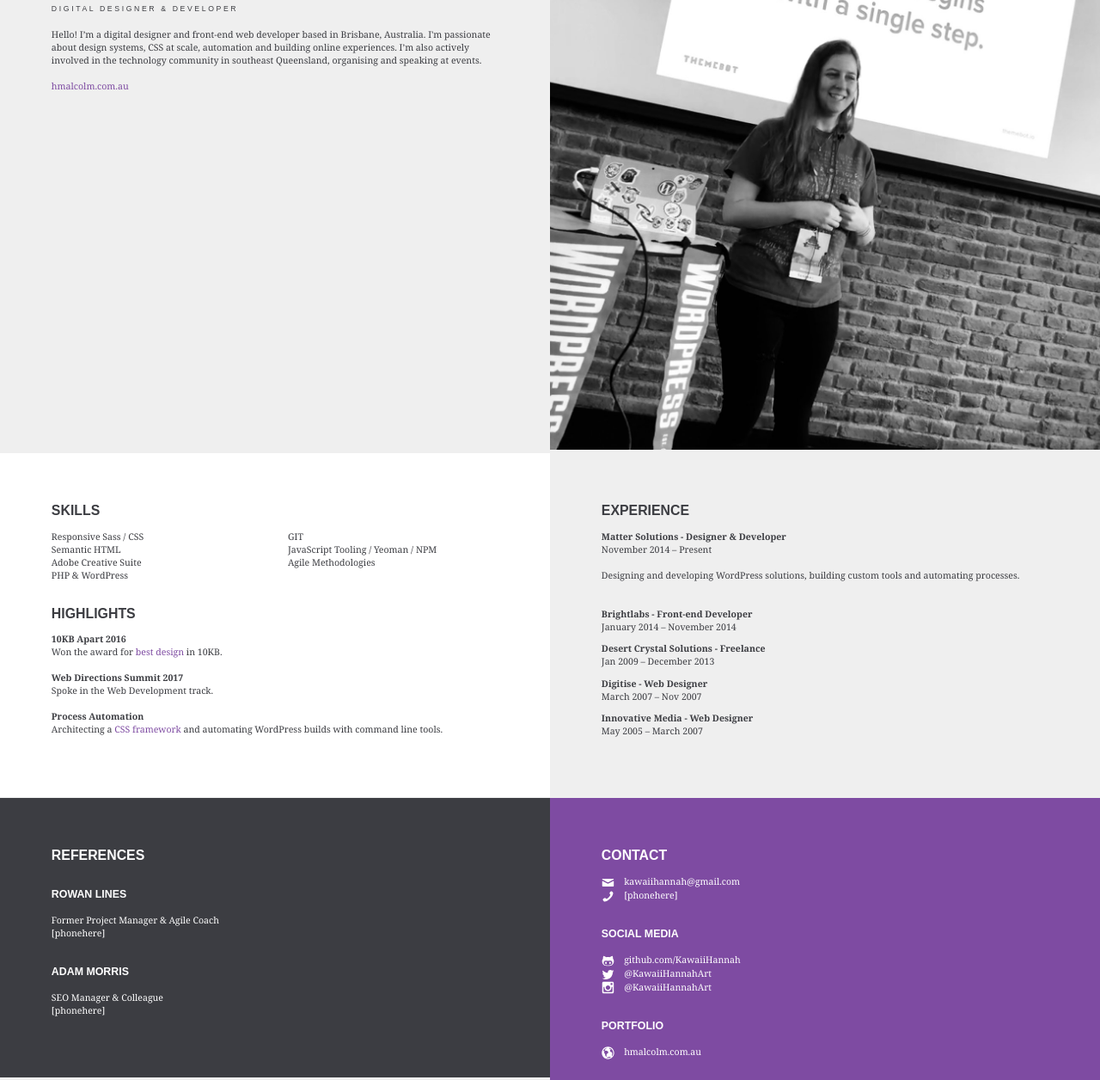
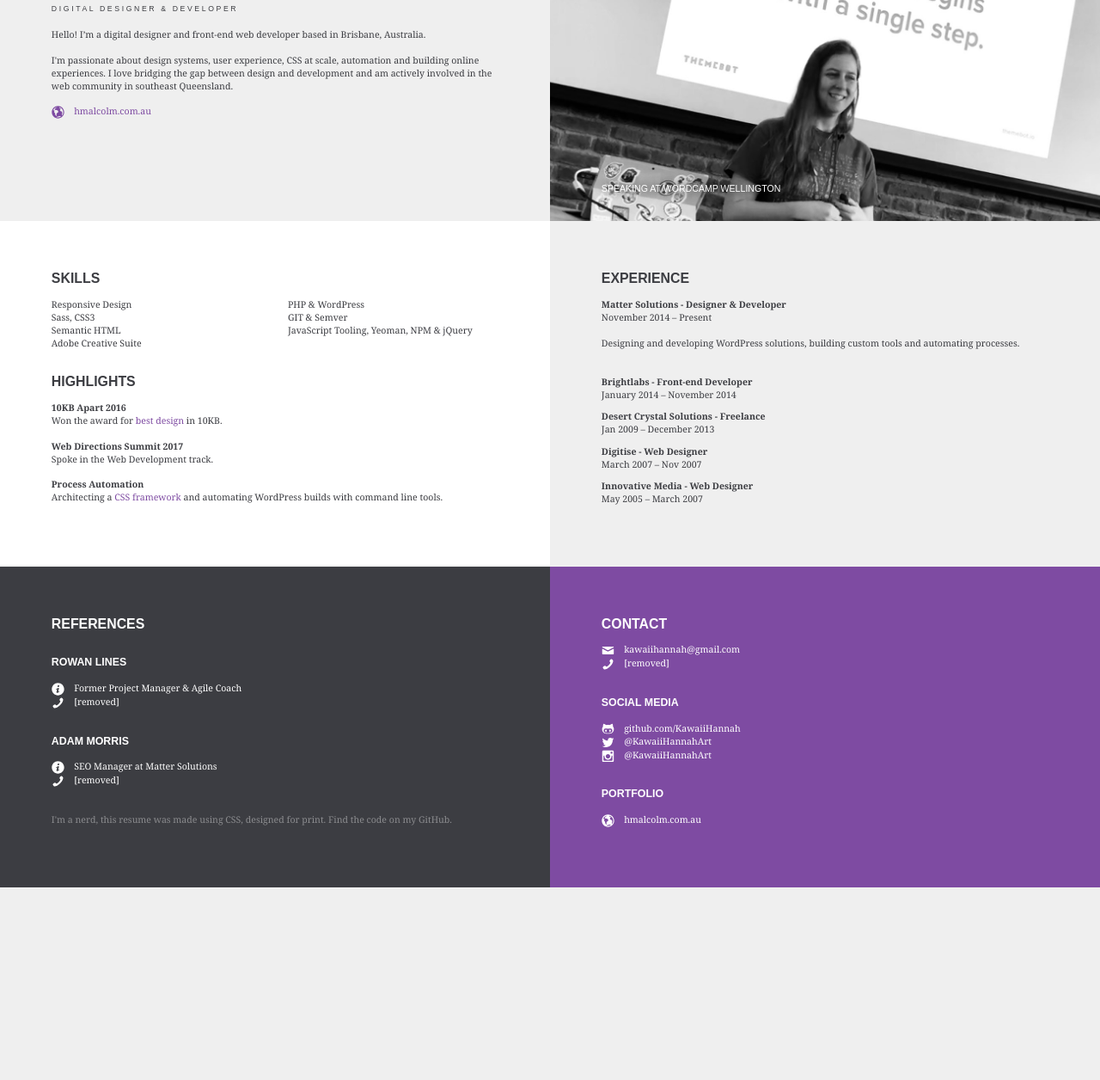
Before and after one commit to KawaiiHannah/resume, a plain HTML site: page index.html in a window 1280 px wide. Shown: the part 117-1373 px from the top of the page at 86% size. After the commit the page ends 1149 px from the top, so only its background shows below. Drawn offline with Linux system fonts and the light colour scheme; a script that the page names is missing.

Commit message:
Wording adjustments and styling updates

```diff
--- a/css/main.css
+++ b/css/main.css
@@ -45,7 +45,8 @@ p {
 h1,
 h2,
 h3,
-.c-decorative-heading {
+.c-decorative-heading,
+figcaption {
 
 	font-family: 'Josefin Sans', Arial, sans-serif;
 	text-transform: uppercase;
@@ -121,6 +122,41 @@ dd + dt {
 
 
 
+
+figure {
+
+	position: relative;
+	margin: 0;
+	max-height: 99mm;
+	overflow: hidden;
+
+}
+
+
+
+
+figcaption {
+
+	position: absolute;
+	bottom: 0;
+	left: 0;
+	padding: 7.92mm 15.84mm;
+	color: #fff;
+	text-shadow: 0 0 3mm #000;
+
+}
+
+
+
+[data-layout="l-two-columns"] > * {
+
+	width: 50%;
+	float: left;
+
+}
+
+
+
 .o-list--unstyled {
 
 	list-style: none;
@@ -190,18 +226,11 @@ dd + dt {
 }*/
 
 
-[data-layout="l-two-columns"] > * {
-
-	width: 50%;
-	float: left;
-
-}
-
-
 
 .c-box {
 
 	padding: 15.84mm;
+	min-height: 98.9mm;
 
 }
 
@@ -284,6 +313,15 @@ dd + dd {
 }
 
 
+.disclaimer {
+
+	margin-top: 7.92mm;
+	opacity: .4;
+	margin-bottom: 0;
+
+}
+
+
 @media print {
 
 	.c-box,
@@ -295,3 +333,26 @@ dd + dd {
 	}
 
 }
+
+
+@media screen and ( max-width: 799px ) {
+
+	[data-layout="l-two-columns"] > * {
+
+		width: 100%;
+
+	}
+
+}
+
+
+
+@media screen and ( min-width: 800px ) {
+
+	[data-layout="l-two-columns"] > *:nth-of-type( 2n + 1 ) {
+
+		clear: left;
+
+	}
+
+}
--- a/index.html
+++ b/index.html
@@ -1,4 +1,3 @@
-
 <!doctype html>
 <html class="no-js" lang="">
 
@@ -20,13 +19,20 @@
 		<div class="c-box">
 			<h1>Hannah Malcolm</h1>
 			<p class="c-decorative-heading">Digital Designer & Developer</p>
-			<p>Hello! I’m a digital designer and front-end web developer based in Brisbane, Australia. I'm passionate about design systems, CSS at scale, automation and building online experiences. I’m also actively involved in the technology community in southeast Queensland, organising and speaking at events.</p>
+			<p>Hello! I’m a digital designer and front-end web developer based in Brisbane, Australia.</p><p>I'm passionate about design systems, user experience, CSS at scale, automation and building online experiences. I love bridging the gap between design and development and am actively involved in the web community in southeast Queensland.</p>
 
-			<p><a href="https://hmalcolm.com.au">hmalcolm.com.au</a></p>
+			<p><a href="https://hmalcolm.com.au"><i class="o-icon  o-icon--before"><svg version="1.1" xmlns="http://www.w3.org/2000/svg" width="50" height="50" viewBox="0 0 50 50">
+<title>globe</title>
+<path d="M25 1c-13.237 0-24.002 10.767-24.002 24s10.765 24 24.002 24c13.233 0 24-10.767 24-24s-10.767-24-24-24zM45.47 25c0 4.683-1.59 9-4.24 12.45-0.75-0.585-1.548-2.167-0.798-3.808 0.758-1.65 0.955-5.47 0.78-6.958-0.165-1.485-0.938-5.063-3.035-5.098-2.095-0.030-3.533-0.723-4.777-3.208-2.583-5.17 4.848-6.162 2.265-9.023-0.723-0.805-4.458 3.305-5.005-2.173-0.035-0.392 0.338-0.98 0.84-1.59 8.11 2.725 13.97 10.392 13.97 19.405zM22.188 4.733c-0.49 0.955-1.783 1.342-2.567 2.060-1.71 1.548-2.445 1.333-3.365 2.817-0.927 1.485-3.917 3.623-3.917 4.698s1.51 2.34 2.265 2.095c0.755-0.25 2.748-0.235 3.917 0.175 1.173 0.415 9.785 0.83 7.040 8.11-0.87 2.315-4.683 1.925-5.698 5.758-0.152 0.563-0.68 2.965-0.712 3.75-0.063 1.215 0.86 5.795-0.313 5.795-1.177 0-4.345-4.098-4.345-4.84s-0.82-3.345-0.82-5.575c0-2.227-3.795-2.192-3.795-5.155 0-2.67 2.058-4 1.595-5.283-0.452-1.275-4.067-1.317-5.575-1.475 2.633-6.827 8.825-11.895 16.29-12.93zM18.56 44.425c1.23-0.65 1.355-1.49 2.47-1.533 1.275-0.058 2.313-0.498 3.75-0.815 1.275-0.277 3.558-1.573 5.565-1.737 1.695-0.138 5.037 0.087 5.938 1.723-3.237 2.152-7.12 3.408-11.285 3.408-2.248 0-4.413-0.373-6.438-1.045z"></path>
+</svg></i>hmalcolm.com.au</a></p>
 		</div>
 
 		<div>
-			<img src="img/hannah-photo.jpg">
+			<figure>
+				<img src="img/hannah-photo.jpg">
+				<figcaption>Speaking at WordCamp Wellington</figcaption>
+			</figure>
+
 		</div>
 
 	</header>
@@ -35,13 +41,13 @@
 		<div class="c-box  c-box--white">
 			<h2>Skills</h2>
 			<ul class="o-list--unstyled  c-columns">
-				<li>Responsive Sass / CSS</li>
+				<li>Responsive Design</li>
+				<li>Sass, CSS3</li>
 				<li>Semantic HTML</li>
 				<li>Adobe Creative Suite</li>
 				<li>PHP & WordPress</li>
-				<li>GIT</li>
-				<li>JavaScript Tooling / Yeoman / NPM</li>
-				<li>Agile Methodologies</li>
+				<li>GIT & Semver</li>
+				<li>JavaScript Tooling, Yeoman, NPM & jQuery</li>
 			</ul>
 
 			<h2>Highlights</h2>
@@ -105,21 +111,34 @@
 					<h3>Rowan Lines</h3>
 					<dl class="u-dt--hide">
 						<dt>Relationship</dt>
-						<dd>Former Project Manager & Agile Coach</dd>
+						<dd><i class="o-icon  o-icon--before"><svg version="1.1" xmlns="http://www.w3.org/2000/svg" width="50" height="50" viewBox="0 0 50 50">
+<title>info-with-circle</title>
+<path d="M25 1c-13.258 0-24.002 10.745-24.002 24 0 13.258 10.745 24.002 24.002 24.002 13.252 0 24-10.745 24-24.002 0-13.255-10.748-24-24-24zM27.24 9.665c2.34 0 3.027 1.358 3.027 2.91 0 1.938-1.55 3.73-4.198 3.73-2.215 0-3.27-1.112-3.205-2.955 0-1.552 1.298-3.685 4.375-3.685zM21.245 39.375c-1.6 0-2.767-0.973-1.65-5.235l1.833-7.562c0.317-1.21 0.37-1.695 0-1.695-0.477 0-2.555 0.835-3.78 1.66l-0.798-1.308c3.887-3.248 8.358-5.152 10.27-5.152 1.6 0 1.865 1.89 1.067 4.8l-2.1 7.95c-0.373 1.405-0.212 1.89 0.16 1.89 0.48 0 2.050-0.58 3.595-1.798l0.905 1.215c-3.783 3.78-7.905 5.235-9.502 5.235z"></path>
+</svg></i>Former Project Manager & Agile Coach</dd>
 						<dt>Phone</dt>
-						<dd>[phonehere]</dd>
+						<dd><i class="o-icon  o-icon--before"><svg version="1.1" xmlns="http://www.w3.org/2000/svg" width="50" height="50" viewBox="0 0 50 50">
+<title>phone</title>
+<path d="M28.073 28.073c-3.958 3.955-8.542 7.74-10.355 5.927-2.592-2.592-4.192-4.852-9.912-0.255-5.717 4.595-1.325 7.66 1.187 10.17 2.9 2.9 13.71 0.155 24.395-10.527 10.683-10.685 13.42-21.495 10.517-24.395-2.513-2.515-5.563-6.905-10.158-1.188-4.598 5.717-2.34 7.317 0.258 9.912 1.805 1.813-1.977 6.398-5.933 10.355z"></path>
+</svg></i>[removed]</dd>
 					</dl>
 				</li>
 				<li>
 					<h3>Adam Morris</h3>
 					<dl class="u-dt--hide">
 						<dt>Relationship</dt>
-						<dd>SEO Manager & Colleague</dd>
+						<dd><i class="o-icon  o-icon--before"><svg version="1.1" xmlns="http://www.w3.org/2000/svg" width="50" height="50" viewBox="0 0 50 50">
+<title>info-with-circle</title>
+<path d="M25 1c-13.258 0-24.002 10.745-24.002 24 0 13.258 10.745 24.002 24.002 24.002 13.252 0 24-10.745 24-24.002 0-13.255-10.748-24-24-24zM27.24 9.665c2.34 0 3.027 1.358 3.027 2.91 0 1.938-1.55 3.73-4.198 3.73-2.215 0-3.27-1.112-3.205-2.955 0-1.552 1.298-3.685 4.375-3.685zM21.245 39.375c-1.6 0-2.767-0.973-1.65-5.235l1.833-7.562c0.317-1.21 0.37-1.695 0-1.695-0.477 0-2.555 0.835-3.78 1.66l-0.798-1.308c3.887-3.248 8.358-5.152 10.27-5.152 1.6 0 1.865 1.89 1.067 4.8l-2.1 7.95c-0.373 1.405-0.212 1.89 0.16 1.89 0.48 0 2.050-0.58 3.595-1.798l0.905 1.215c-3.783 3.78-7.905 5.235-9.502 5.235z"></path>
+</svg></i>SEO Manager at Matter Solutions</dd>
 						<dt>Phone</dt>
-						<dd>[phonehere]</dd>
+						<dd><i class="o-icon  o-icon--before"><svg version="1.1" xmlns="http://www.w3.org/2000/svg" width="50" height="50" viewBox="0 0 50 50">
+<title>phone</title>
+<path d="M28.073 28.073c-3.958 3.955-8.542 7.74-10.355 5.927-2.592-2.592-4.192-4.852-9.912-0.255-5.717 4.595-1.325 7.66 1.187 10.17 2.9 2.9 13.71 0.155 24.395-10.527 10.683-10.685 13.42-21.495 10.517-24.395-2.513-2.515-5.563-6.905-10.158-1.188-4.598 5.717-2.34 7.317 0.258 9.912 1.805 1.813-1.977 6.398-5.933 10.355z"></path>
+</svg></i>[removed]</dd>
 					</dl>
 				</li>
 			</ol>
+			<p class="disclaimer">I'm a nerd, this resume was made using CSS, designed for print. Find the code on my <a href="https://github.com/KawaiiHannah">GitHub</a>.</p>
 		</div>
 
 		<div class="c-box  c-box--primary">
@@ -131,10 +150,10 @@
 <path d="M3.935 13.215c1.22 0.655 18.12 9.735 18.75 10.073s1.445 0.498 2.265 0.498c0.82 0 1.635-0.16 2.265-0.498s17.53-9.417 18.75-10.073c1.223-0.658 2.377-3.215 0.135-3.215h-42.298c-2.242 0-1.087 2.558 0.133 3.215zM46.533 18.723c-1.388 0.723-18.467 9.623-19.317 10.067s-1.445 0.498-2.265 0.498-1.415-0.052-2.265-0.498-17.833-9.348-19.22-10.070c-0.975-0.51-0.965 0.087-0.965 0.548s0 18.233 0 18.233c0 1.050 1.415 2.5 2.5 2.5h40c1.085 0 2.5-1.45 2.5-2.5 0 0 0-17.77 0-18.23s0.010-1.058-0.967-0.548z"></path>
 </svg></i>kawaiihannah@gmail.com</a></dd>
 				<dt>Phone</dt>
-				<dd><a href="tel:"><i class="o-icon  o-icon--before"><svg version="1.1" xmlns="http://www.w3.org/2000/svg" width="50" height="50" viewBox="0 0 50 50">
+				<dd><a href="tel:0432083952"><i class="o-icon  o-icon--before"><svg version="1.1" xmlns="http://www.w3.org/2000/svg" width="50" height="50" viewBox="0 0 50 50">
 <title>phone</title>
 <path d="M28.073 28.073c-3.958 3.955-8.542 7.74-10.355 5.927-2.592-2.592-4.192-4.852-9.912-0.255-5.717 4.595-1.325 7.66 1.187 10.17 2.9 2.9 13.71 0.155 24.395-10.527 10.683-10.685 13.42-21.495 10.517-24.395-2.513-2.515-5.563-6.905-10.158-1.188-4.598 5.717-2.34 7.317 0.258 9.912 1.805 1.813-1.977 6.398-5.933 10.355z"></path>
-</svg></i>[phonehere]</a></dd>
+</svg></i>[removed]</a></dd>
 			</dl>
 			<h3>Social Media</h3>
 			<dl class="u-dt--hide">
```
Also changed, not shown: img/info-with-circle.svg (added).
